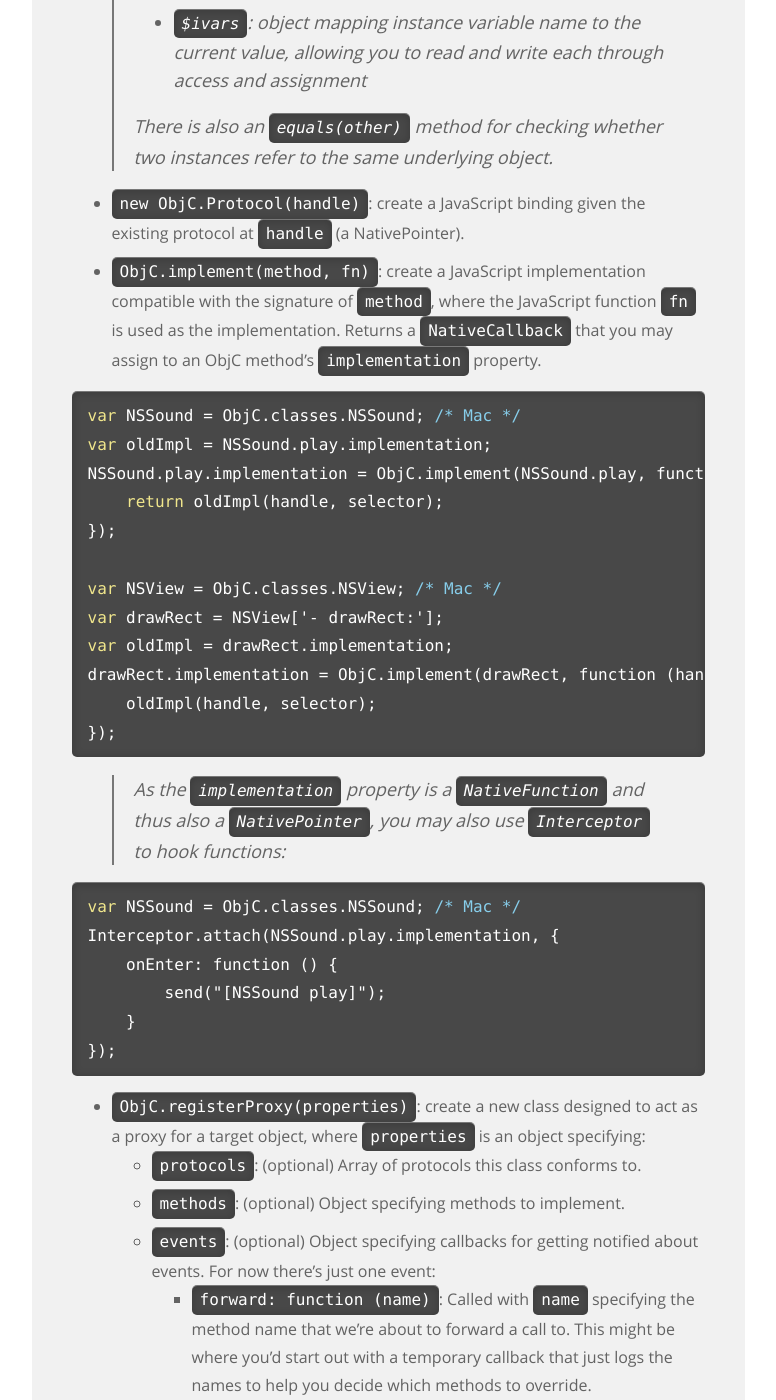
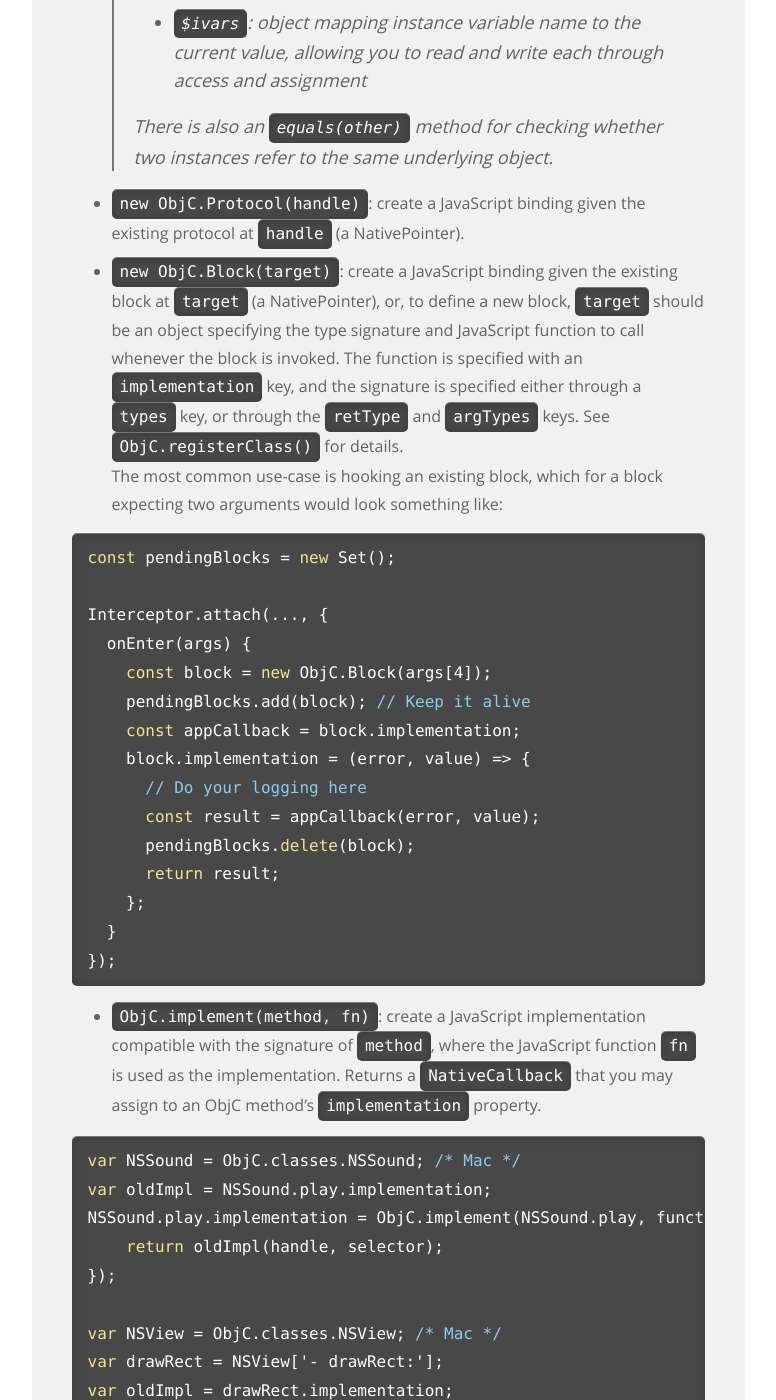
Before and after one commit to frida/frida-website, a Jekyll site: the page built from _docs/javascript-api.md, in a window 1280 px wide and 1400 px high, scrolled down 29224 px. Shown: the whole window, without its empty margins (364-1140 px from the left). Built offline with Jekyll 4.4.1, drawn with Linux system fonts in a browser that asks for light colours.

Commit message:
Document ObjC.Block

```diff
--- a/_docs/javascript-api.md
+++ b/_docs/javascript-api.md
@@ -1201,6 +1201,35 @@ var sound = new ObjC.Object(ptr("0x1234"));
 
 +   `new ObjC.Protocol(handle)`: create a JavaScript binding given the existing
     protocol at `handle` (a NativePointer).
+
++   `new ObjC.Block(target)`: create a JavaScript binding given the existing
+    block at `target` (a NativePointer), or, to define a new block, `target`
+    should be an object specifying the type signature and JavaScript function to
+    call whenever the block is invoked. The function is specified with an
+    `implementation` key, and the signature is specified either through a
+    `types` key, or through the `retType` and `argTypes` keys. See
+    `ObjC.registerClass()` for details.
+
+    The most common use-case is hooking an existing block, which for a block
+    expecting two arguments would look something like:
+
+{% highlight js %}
+const pendingBlocks = new Set();
+
+Interceptor.attach(..., {
+  onEnter(args) {
+    const block = new ObjC.Block(args[4]);
+    pendingBlocks.add(block); // Keep it alive
+    const appCallback = block.implementation;
+    block.implementation = (error, value) => {
+      // Do your logging here
+      const result = appCallback(error, value);
+      pendingBlocks.delete(block);
+      return result;
+    };
+  }
+});
+{% endhighlight %}
 
 +   `ObjC.implement(method, fn)`: create a JavaScript implementation compatible
     with the signature of `method`, where the JavaScript function `fn` is used
```
